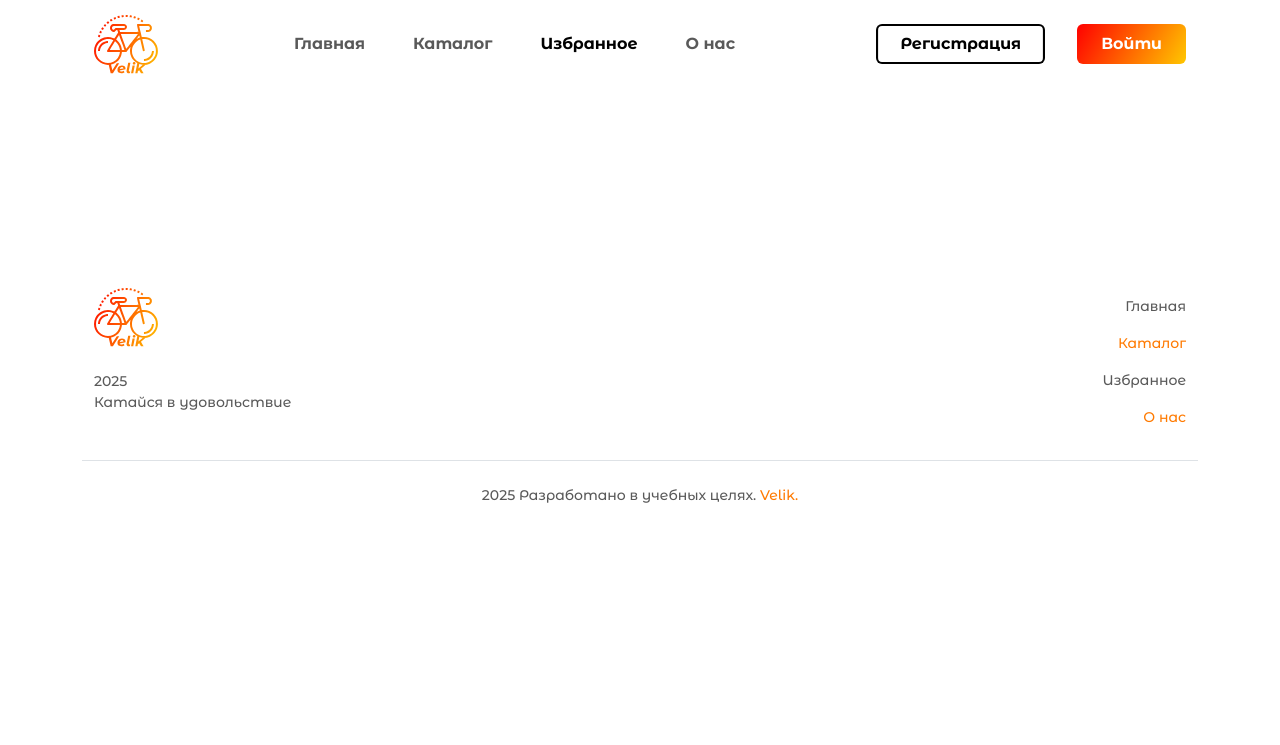
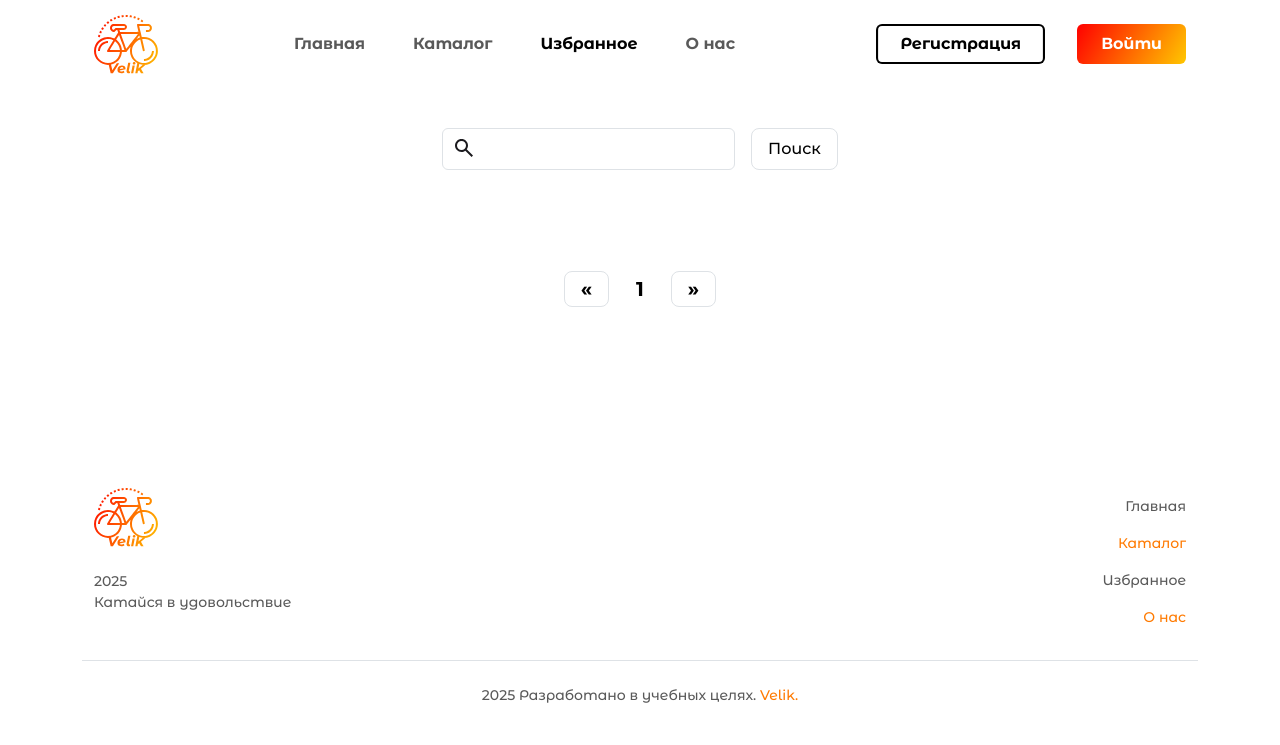
Before and after one commit to VadimBarinov/Site-Velik, a Django app: page /favourites/ in a window 1280 px wide. Shown: the top 745 px of the page. Run offline with Django 5.2, Linux system fonts and the light colour scheme; data that the repository does not hold is empty.

Commit message:
added search form

```diff
--- a/catalog/static/catalog/css/styles.css
+++ b/catalog/static/catalog/css/styles.css
@@ -298,26 +298,44 @@ body {
 }
 
 .my-catalog-filter {
-  width: 20rem;
-  margin: auto;
+  width: 100%;
+  padding-left: 2.2rem !important;
+  padding-right: 2.2rem !important;
 }
 
 .my-search-box {
   position: relative;
   transition: 0.2s;
 }
+
+.my-search-box input {
+  padding: 0.5rem 0.5rem 0.5rem 3rem !important;
+}
+
 .my-search-icon {
   position: absolute;
-  top: 0.4rem;
-  right: 0;
+  top: 0;
+  left: 0;
   display: inline-block;
-  width: 1.6rem;
-  height: 1.6rem;
-  margin-right: 0.4rem;
+  margin: 0.5rem 0.6rem 0.5rem 0.6rem;
 }
 
-.hide-card {
-  display: none;
+.my-btn-search {
+  font-size: 16px !important;
+  font-weight: 500 !important;
+  padding: 0.5rem 1rem 0.5rem 1rem !important;
+  background-color: white;
+  transition: 0.2s;
+  margin-left: 1rem;
+}
+
+.my-btn-search:hover {
+	box-shadow: inset 0 0 0 2.1px black;
+  border-radius: 0.5rem;
+}
+
+.search-container {
+  justify-content: center;
 }
 
 .form-control:focus {
--- a/catalog/templates/catalog/favourites.html
+++ b/catalog/templates/catalog/favourites.html
@@ -1 +1,95 @@
-{% extends 'base.html' %} {% block content %} {% endblock %}
+{% extends 'base.html' %}
+{% load static %}
+{% load catalog_tags %}
+{% block content %}
+<!-- фильтр -->
+<div class="container">
+  <div class="d-flex row">
+    <div class="col-0 col-lg-3"></div>
+    <div class="col-12 col-lg-6 my-catalog-filter">
+      <form method="get">
+        <div class="d-flex mb-3 search-container">
+          <div class="d-flex">
+            <div class="input-box my-search-box">
+              <input
+                class="form-control"
+                type="text"
+                name="query"
+
+                {% if input_value %}
+                value="{{ input_value }}"
+                {% endif %}
+
+              />
+              <img src="{% static 'catalog/images/search.svg' %}" class="my-search-icon" />
+            </div>
+          </div>
+          <div class="d-flex">
+            <div>
+              <button type="submit" class="border my-border my-btn-search btn-right">Поиск</button>
+            </div>
+          </div>
+        </div>
+      </form>
+    </div>
+    <div class="col-0 col-lg-3"></div>
+  </div>
+</div>
+{% include 'catalog/includes/list_bikes.html' %}
+<div class="container">
+  <nav class="list-pages">
+    <ul>
+
+      <li class="page-num">
+
+        {% if input_value %}
+        <a class="border my-border" href="?query={{input_value}}&page=1">&laquo;</a>
+        {% else %}
+        <a class="border my-border" href="?page=1">&laquo;</a>
+        {% endif %}
+
+      </li>
+
+      {% for p in paginator.page_range %}
+
+      {% if page_obj.number == p %}
+      <li class="page-num page-num-selected">{{ p }}</li>
+      {% elif p >= page_obj.number|add:-1 and p <= page_obj.number|add:1 %}
+      <li class="page-num">
+
+        {% if input_value %}
+        <a class="border my-border" href="?query={{input_value}}&page={{ p }}">{{ p }}</a>
+        {% else %}
+        <a class="border my-border" href="?page={{ p }}">{{ p }}</a>
+        {% endif %}
+
+      </li>
+      {% elif p == page_obj.number|add:-2 or p == page_obj.number|add:2%}
+      <li class="page-num d-none d-md-inline-block d-lg-inline-block">
+
+        {% if input_value %}
+        <a class="border my-border" href="?query={{input_value}}&page={{ p }}">{{ p }}</a>
+        {% else %}
+        <a class="border my-border" href="?page={{ p }}">{{ p }}</a>
+        {% endif %}
+
+      </li>
+      {% endif %}
+
+      {% endfor %}
+
+      <li class="page-num">
+
+        {% if input_value %}
+        <a class="border my-border" href="?query={{input_value}}&page={{ page_obj.paginator.num_pages }}">&raquo;</a>
+        {% else %}
+        <a class="border my-border" href="?page={{ page_obj.paginator.num_pages }}">&raquo;</a>
+        {% endif %}
+
+      </li>
+
+    </ul>
+  </nav>
+</div>
+<script type="text/javascript" src="{% static 'catalog/js/catalog_filter.js' %}"></script>
+{% endblock %}
--- a/catalog/views.py
+++ b/catalog/views.py
@@ -1,6 +1,7 @@
 from django.views.generic import TemplateView, DetailView, ListView
 from catalog.models import BikeModel, BikeCharacteristicValue
 from catalog.utils import DataMixin
+from django.db.models import Q
 
 
 class HomePage(DataMixin, ListView):
@@ -16,14 +17,44 @@ class HomePage(DataMixin, ListView):
 class ShowCatalog(DataMixin, ListView):
     model = BikeModel
     template_name = 'catalog/catalog.html'
+    title_page = 'Каталог'
     context_object_name = 'bikes'
     paginate_by = 15
-    title_page = 'Каталог'
+
+    def get_queryset(self):
+        query = self.request.GET.get('query')
+        if query:
+            object_list = BikeModel.objects.filter(
+                Q(mark__name__icontains=query) | Q(name__icontains=query)
+            )
+            return object_list
+        return BikeModel.objects.all()
+
+    def get_context_data(self, **kwargs):
+        context = super().get_context_data(**kwargs)
+        context['input_value'] = self.request.GET.get('query')
+        return context
 
 
-class ShowFavourites(DataMixin, TemplateView):
+class ShowFavourites(DataMixin, ListView):
     template_name = 'catalog/favourites.html'
     title_page = 'Избранное'
+    context_object_name = 'bikes'
+    paginate_by = 15
+
+    def get_queryset(self):
+        query = self.request.GET.get('query')
+        if query:
+            object_list = BikeModel.objects.filter(
+                Q(mark__name__icontains=query) | Q(name__icontains=query)
+            )
+            return object_list
+        return BikeModel.objects.all()
+
+    def get_context_data(self, **kwargs):
+        context = super().get_context_data(**kwargs)
+        context['input_value'] = self.request.GET.get('query')
+        return context
 
 
 class ShowAbout(DataMixin, TemplateView):
```
Also changed, not shown: catalog/static/catalog/js/catalog_filter.js (deleted, +0 -26 lines), catalog/templates/catalog/catalog.html (+56 -12 lines).
